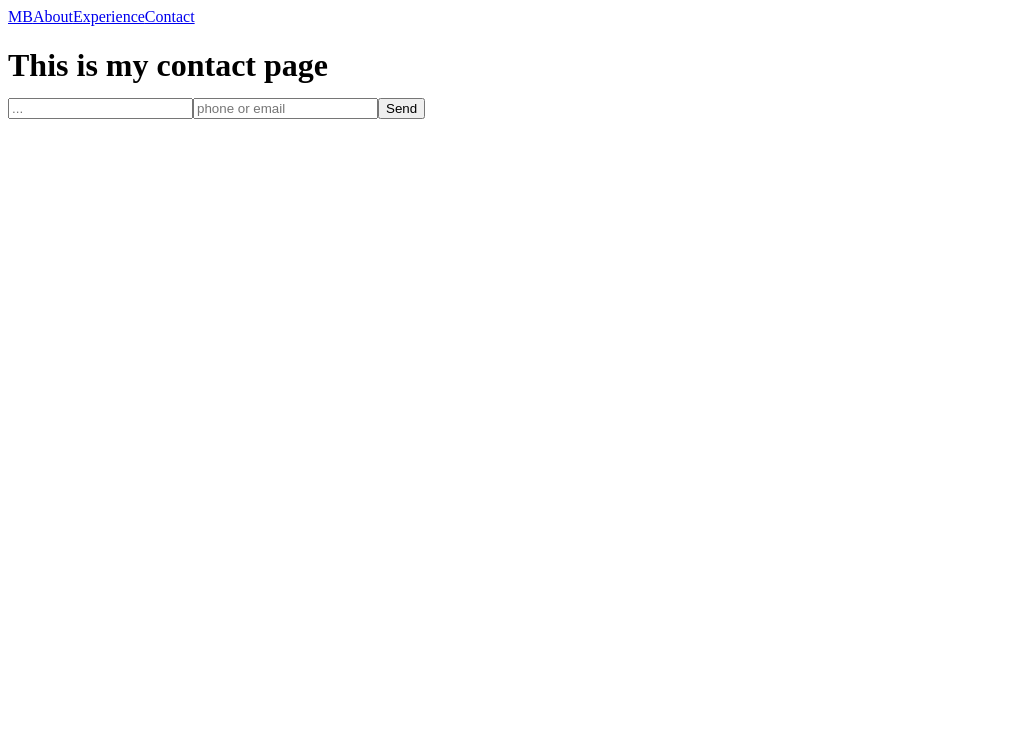
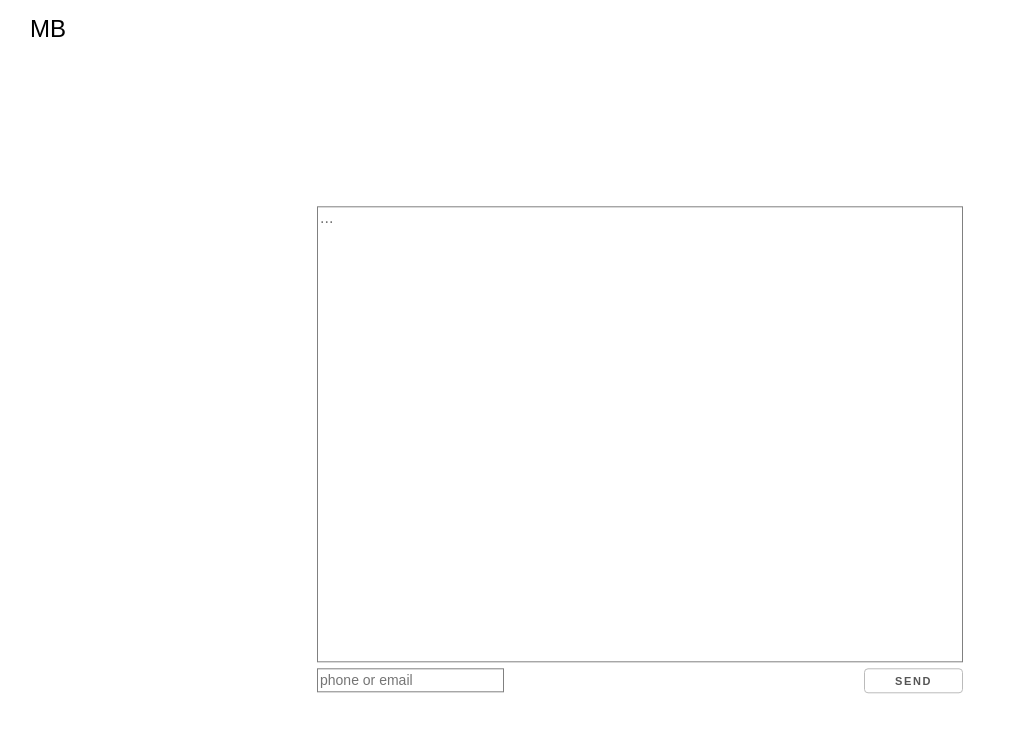
Before and after one commit to michael-berk/mberk06.github.io, a Jekyll site: the page built from pages/contact.html, in a window 1280 px wide. Shown: the top 733 px of the page, without its empty margins (0-1018 px from the left). Built offline with Jekyll 4.4.1, drawn with Linux system fonts in a browser that asks for light colours; Markdown is read by kramdown in place of the engine named in the settings.

Commit message:
contact page css

```diff
--- a/_includes/contactInclude.html
+++ b/_includes/contactInclude.html
@@ -1 +1 @@
-<h1>This is my contact page<form action="https://hooks.zapier.com/hooks/catch/2689457/xiooqx/" method="post"><input name="message" id="message" placeholder="..."/><input name="contactMethod" id="contactMethod" placeholder="phone or email"/><button>Send</button></form></h1>
+<form action="https://hooks.zapier.com/hooks/catch/2689457/xiooqx/" method="post" id="contactForm" return="false"><textarea name="message" id="message" placeholder="..."></textarea><br/><input name="contactMethod" id="contactMethod" placeholder="phone or email"/><button id="sendButton">Send</button></form>
--- a/_layouts/default.html
+++ b/_layouts/default.html
@@ -7,7 +7,7 @@
         <meta name="viewport" content="width=device-width">
 
         <!-- Custom CSS -->
-        <link rel="stylesheet" href="assets/css/main.css">
+        <link rel="stylesheet" href="../assets/css/main.css">
 
     </head>
     <body>
--- a/assets/css/1-base/_base.sass
+++ b/assets/css/1-base/_base.sass
@@ -16,13 +16,13 @@
 input[type="reset"],
 input[type="button"]
   display: inline-block
-  height: 38px
+  height: 20px
   padding: 0 30px
   color: #555
   text-align: center
   font-size: 11px
   font-weight: 600
-  line-height: 38px
+  line-height: 20px
   letter-spacing: .1rem
   text-transform: uppercase
   text-decoration: none
--- a/assets/css/main.css
+++ b/assets/css/main.css
@@ -318,13 +318,13 @@
 input[type="reset"],
 input[type="button"] {
   display: inline-block;
-  height: 38px;
+  height: 20px;
   padding: 0 30px;
   color: #555;
   text-align: center;
   font-size: 11px;
   font-weight: 600;
-  line-height: 38px;
+  line-height: 20px;
   letter-spacing: .1rem;
   text-transform: uppercase;
   text-decoration: none;
@@ -499,9 +499,14 @@
   display: block; }
 
 #contactMethod {
-  height: 3vh; }
+  height: 20px;
+  border: 1px solid gray; }
 
 #sendButton {
-  height: 6vh;
+  height: 25px;
+  line-height: 25px;
   position: relative;
-  float: right; }
+  float: right;
+  text-align: center;
+  display: inline-block;
+  vertical-align: middle; }
--- a/gulpfile.js
+++ b/gulpfile.js
@@ -67,7 +67,7 @@
  */
 gulp.task('watch', function () {
     gulp.watch('assets/css/**', ['sass']);
-    gulp.watch(['*.html', '_layouts/*.html', '_includes/*'], ['jekyll-rebuild']); //I ADDED: Change to have _includes
+    gulp.watch(['*.html', '_layouts/*.html', '_includes/*','pages/*.html',], ['jekyll-rebuild']); //Check what saves cause browser sync to run
 	gulp.watch('_jadefiles/*.jade', ['jade']); //I ADDED: automatically convert jade files to html
 
 });
--- a/pages/contact.html
+++ b/pages/contact.html
@@ -3,5 +3,6 @@
 title: Contact
 ---
 
+
 {% include header.html %}
 {% include contactInclude.html %}
```
Also changed, not shown: _jadefiles/contactInclude.jade (+5 -6 lines), _jadefiles/header.jade (+7 -7 lines), assets/css/2-layouts/contact.sass (+7 -2 lines), 2 other files.
